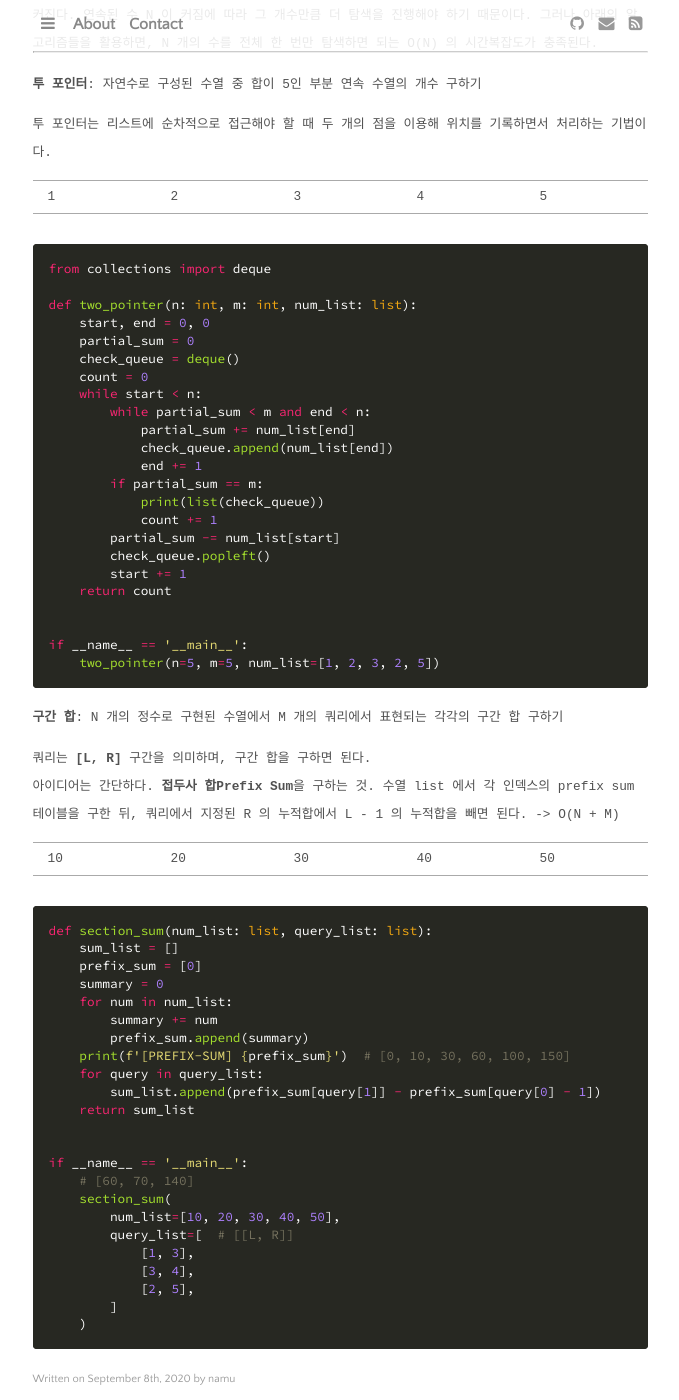
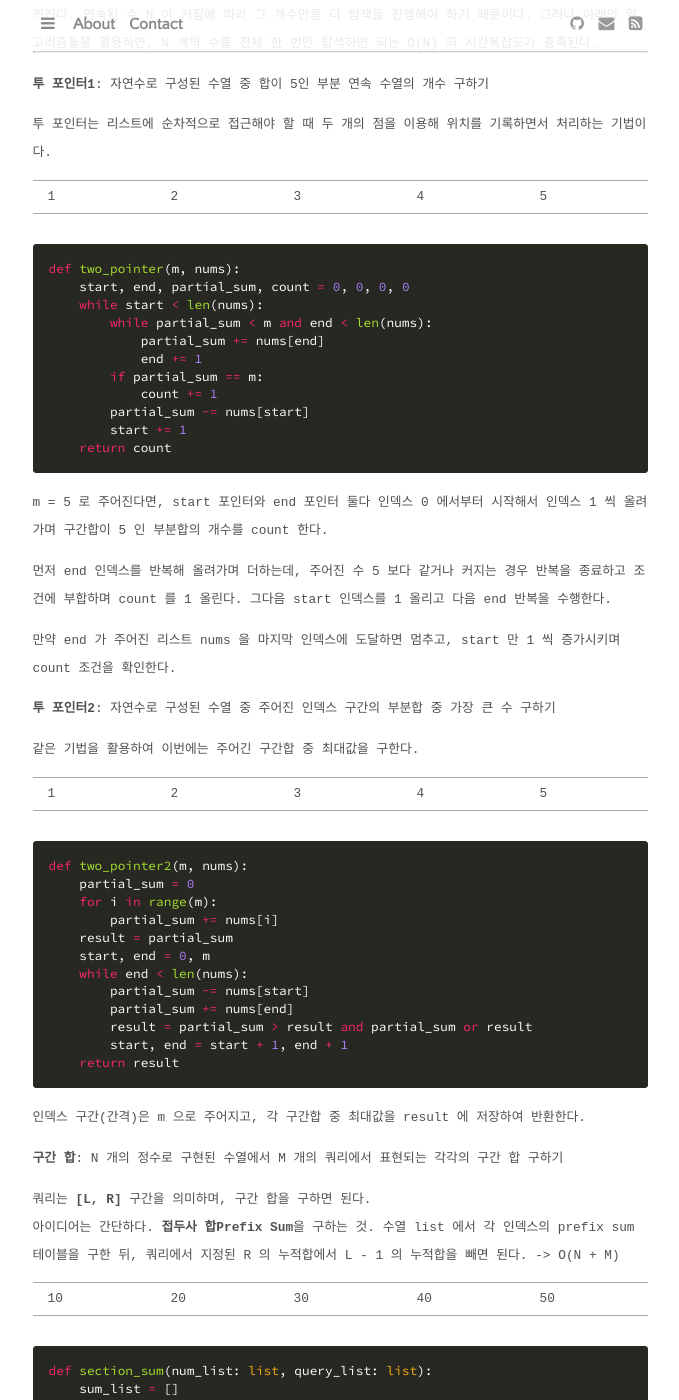
Before and after one commit to daesungRa/namu, a Jekyll site: the page built from _posts/algorithm/2020-09-08-algorithm-base.markdown, in a window 1280 px wide and 1400 px high, scrolled down 3854 px. Shown: the whole window, without its empty margins (300-979 px from the left). Built offline with Jekyll 4.4.1, drawn with Linux system fonts in a browser that asks for light colours; some web fonts are replaced; some of the changed text lies outside the part shown.

Commit message:
post: Add two-pointer

````diff
--- a/_posts/algorithm/2020-09-08-algorithm-base.markdown
+++ b/_posts/algorithm/2020-09-08-algorithm-base.markdown
@@ -161,37 +161,56 @@ print(''.join(result))
 연속된 수 N 이 커짐에 따라 그 개수만큼 더 탐색을 진행해야 하기 때문이다.
 그러나 아래의 알고리즘들을 활용하면, N 개의 수를 전체 한 번만 탐색하면 되는 O(N) 의 시간복잡도가 충족된다.
 
-**투 포인터**: 자연수로 구성된 수열 중 합이 5인 부분 연속 수열의 개수 구하기
+**투 포인터1**: 자연수로 구성된 수열 중 합이 5인 부분 연속 수열의 개수 구하기
 
 투 포인터는 리스트에 순차적으로 접근해야 할 때 두 개의 점을 이용해 위치를 기록하면서 처리하는 기법이다.
 
 | 1 | 2 | 3 | 4 | 5 |
 
 ```python
-from collections import deque
-
-def two_pointer(n: int, m: int, num_list: list):
-    start, end = 0, 0
-    partial_sum = 0
-    check_queue = deque()
-    count = 0
-    while start < n:
-        while partial_sum < m and end < n:
-            partial_sum += num_list[end]
-            check_queue.append(num_list[end])
+def two_pointer(m, nums):
+    start, end, partial_sum, count = 0, 0, 0, 0
+    while start < len(nums):
+        while partial_sum < m and end < len(nums):
+            partial_sum += nums[end]
             end += 1
         if partial_sum == m:
-            print(list(check_queue))
             count += 1
-        partial_sum -= num_list[start]
-        check_queue.popleft()
+        partial_sum -= nums[start]
         start += 1
     return count
+```
 
+m = 5 로 주어진다면, start 포인터와 end 포인터 둘다 인덱스 0 에서부터 시작해서
+인덱스 1 씩 올려가며 구간합이 5 인 부분합의 개수를 count 한다.
 
-if __name__ == '__main__':
-    two_pointer(n=5, m=5, num_list=[1, 2, 3, 2, 5])
+먼저 end 인덱스를 반복해 올려가며 더하는데, 주어진 수 5 보다 같거나 커지는 경우 반복을 종료하고 조건에 부합하며 count 를 1 올린다.
+그다음 start 인덱스를 1 올리고 다음 end 반복을 수행한다.
+
+만약 end 가 주어진 리스트 nums 을 마지막 인덱스에 도달하면 멈추고, start 만 1 씩 증가시키며 count 조건을 확인한다.
+
+**투 포인터2**: 자연수로 구성된 수열 중 주어진 인덱스 구간의 부분합 중 가장 큰 수 구하기
+
+같은 기법을 활용하여 이번에는 주어긴 구간합 중 최대값을 구한다.
+
+| 1 | 2 | 3 | 4 | 5 |
+
+```python
+def two_pointer2(m, nums):
+    partial_sum = 0
+    for i in range(m):
+        partial_sum += nums[i]
+    result = partial_sum
+    start, end = 0, m
+    while end < len(nums):
+        partial_sum -= nums[start]
+        partial_sum += nums[end]
+        result = partial_sum > result and partial_sum or result
+        start, end = start + 1, end + 1
+    return result
 ```
+
+인덱스 구간(간격)은 m 으로 주어지고, 각 구간합 중 최대값을 result 에 저장하여 반환한다.
 
 **구간 합**: N 개의 정수로 구현된 수열에서 M 개의 쿼리에서 표현되는 각각의 구간 합 구하기
 
````
Also changed, not shown: other parts of _posts/algorithm/2020-09-08-algorithm-base.markdown (+1 -1 lines).
